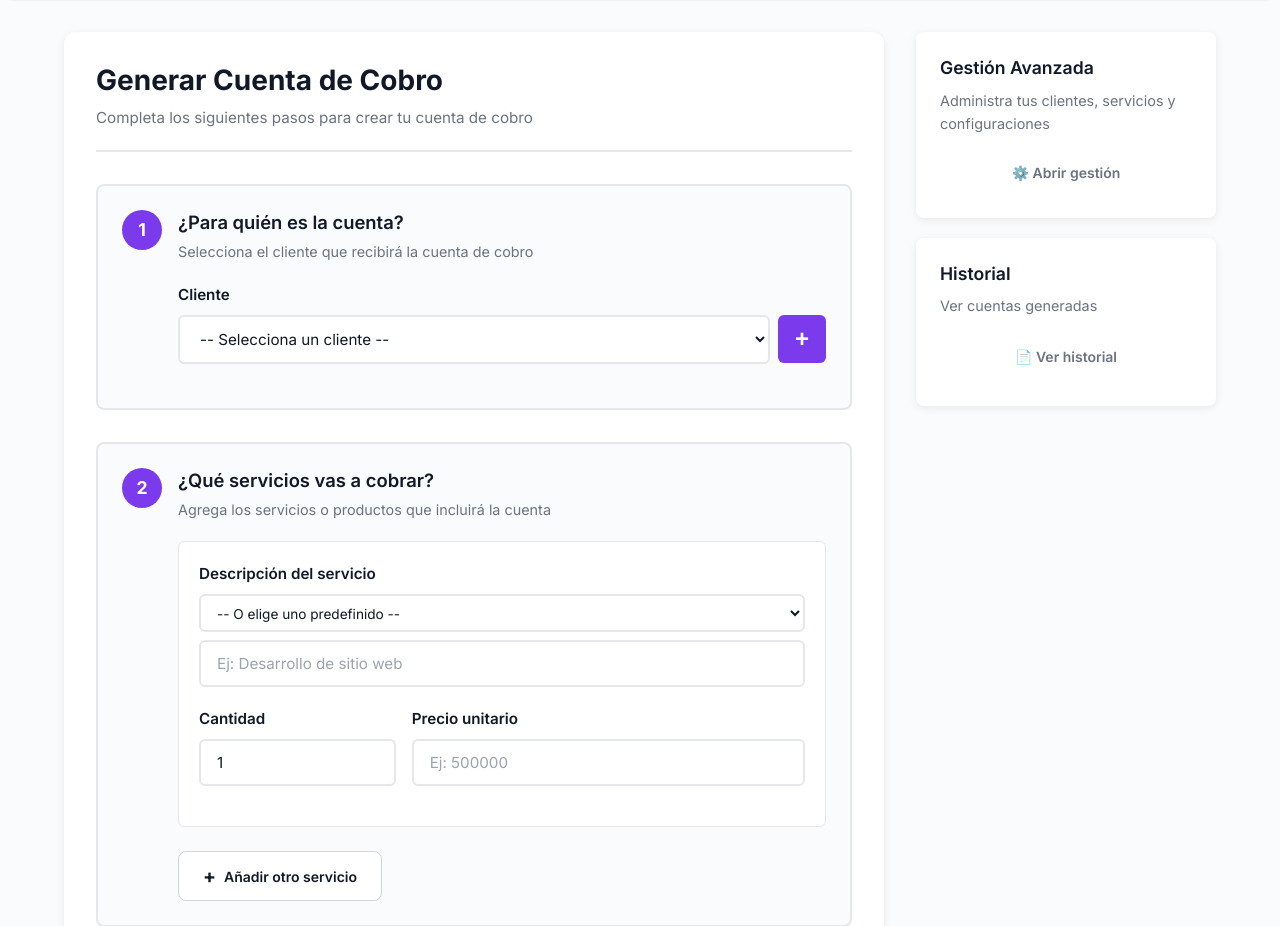
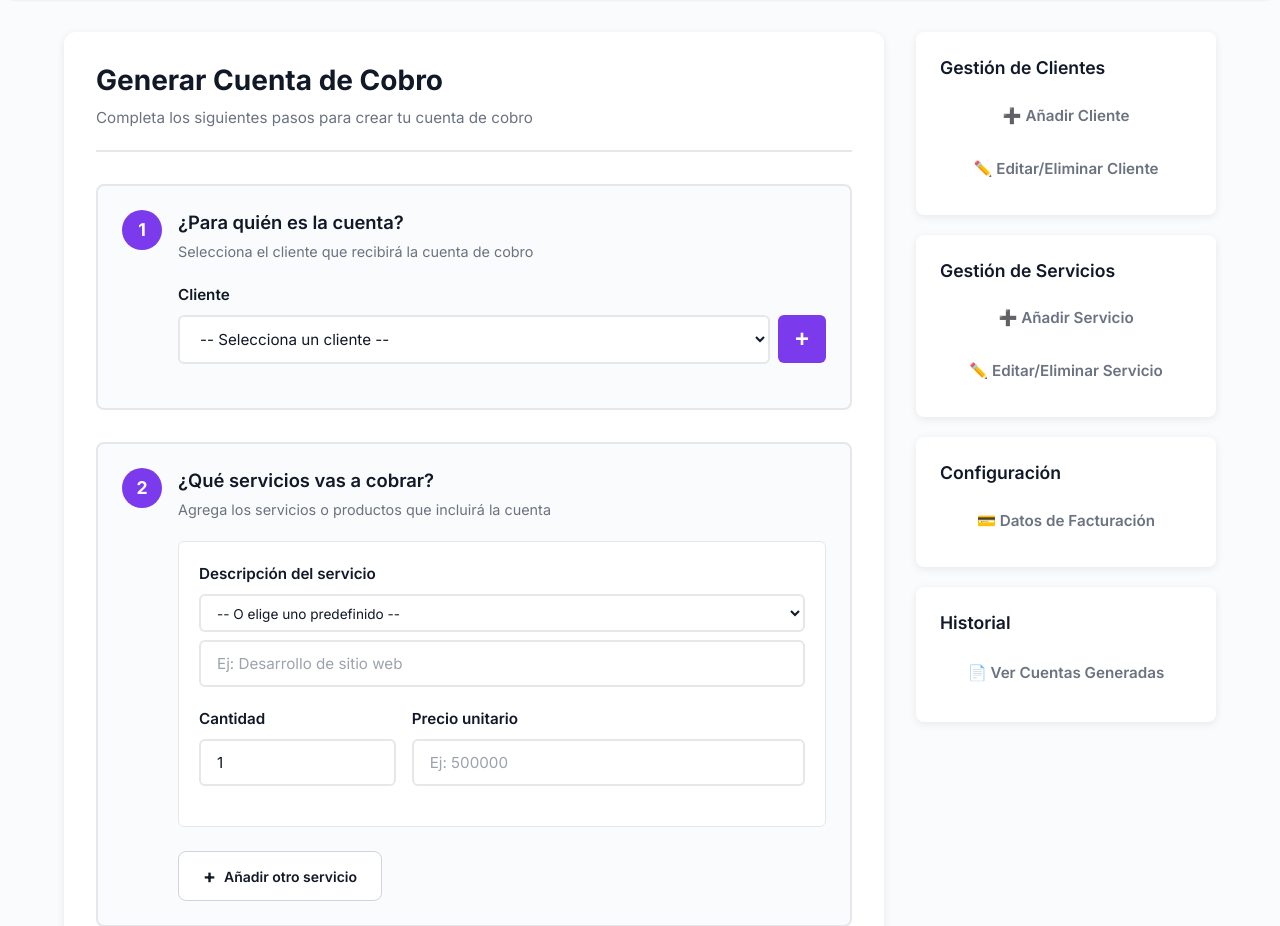
Before and after one commit to DTGrowthPartners/cobraflow, a FastAPI app: page /dashboard in a window 1280 px wide. Shown: the part 92-1018 px from the top of the page. Run offline with FastAPI, Linux system fonts and the light colour scheme; the visitor is signed in with stand-in values (Sample User, id 1); some libraries are stand-ins or nearby versions.

Commit message:
feat: expand dashboard sidebar with direct management options
- Replace collapsed "Gestión Avanzada" dropdown with expanded sidebar sections
- Add direct buttons for Client Management (Add/Edit)
- Add direct buttons for Service Management (Add/Edit)
- Add direct button for Billing Data configuration
- Add direct link to view generated invoices history
- Implement openManagementActionDirect() to open modal with pre-selected action
- Implement scrollToHistory() for smooth scrolling to history section
- Add CSS for sidebar-actions and sidebar-btn with hover effects
- Improve UX by making all management options immediately visible to users

🤖 Generated with [Claude Code](https://claude.com/claude-code)

Co-Authored-By: Claude Sonnet 4.5 <noreply@anthropic.com>

```diff
--- a/app-fastapi-backend/webapp/templates/dashboard.html
+++ b/app-fastapi-backend/webapp/templates/dashboard.html
@@ -225,22 +225,48 @@
             </form>
         </div>
 
-        <!-- UX CAMBIO: Sidebar simplificado (25%) - Solo gestión avanzada -->
+        <!-- UX CAMBIO: Sidebar con opciones expandidas -->
         <aside class="sidebar-simple desktop-only">
             <div class="sidebar-card">
-                <h3>Gestión Avanzada</h3>
-                <p class="sidebar-description">Administra tus clientes, servicios y configuraciones</p>
-                <button type="button" onclick="openManagementModal()" class="btn btn-ghost btn-block">
-                    ⚙️ Abrir gestión
-                </button>
+                <h3>Gestión de Clientes</h3>
+                <div class="sidebar-actions">
+                    <button type="button" onclick="openManagementActionDirect('add-client')" class="btn btn-ghost btn-block sidebar-btn">
+                        ➕ Añadir Cliente
+                    </button>
+                    <button type="button" onclick="openManagementActionDirect('edit-client')" class="btn btn-ghost btn-block sidebar-btn">
+                        ✏️ Editar/Eliminar Cliente
+                    </button>
+                </div>
+            </div>
+
+            <div class="sidebar-card">
+                <h3>Gestión de Servicios</h3>
+                <div class="sidebar-actions">
+                    <button type="button" onclick="openManagementActionDirect('add-service')" class="btn btn-ghost btn-block sidebar-btn">
+                        ➕ Añadir Servicio
+                    </button>
+                    <button type="button" onclick="openManagementActionDirect('edit-service')" class="btn btn-ghost btn-block sidebar-btn">
+                        ✏️ Editar/Eliminar Servicio
+                    </button>
+                </div>
+            </div>
+
+            <div class="sidebar-card">
+                <h3>Configuración</h3>
+                <div class="sidebar-actions">
+                    <button type="button" onclick="openManagementActionDirect('billing-data')" class="btn btn-ghost btn-block sidebar-btn">
+                        💳 Datos de Facturación
+                    </button>
+                </div>
             </div>
 
             <div class="sidebar-card">
                 <h3>Historial</h3>
-                <p class="sidebar-description">Ver cuentas generadas</p>
-                <a href="#historial" class="btn btn-ghost btn-block" onclick="scrollToHistory()">
-                    📄 Ver historial
-                </a>
+                <div class="sidebar-actions">
+                    <a href="#historial" class="btn btn-ghost btn-block sidebar-btn" onclick="scrollToHistory()">
+                        📄 Ver Cuentas Generadas
+                    </a>
+                </div>
             </div>
         </aside>
     </div>
@@ -841,6 +867,27 @@
     margin: 0 0 16px 0;
 }
 
+.sidebar-actions {
+    display: flex;
+    flex-direction: column;
+    gap: 8px;
+    margin-top: 12px;
+}
+
+.sidebar-btn {
+    text-align: left;
+    padding: 12px 16px;
+    font-size: 0.95rem;
+    transition: all 0.2s ease;
+    border: 1px solid transparent;
+}
+
+.sidebar-btn:hover {
+    background-color: var(--color-primary-light, #f0f9ff);
+    border-color: var(--color-primary, #005F99);
+    transform: translateX(4px);
+}
+
 /* === Add More Button === */
 .btn-add-more {
     display: inline-flex;
@@ -1614,6 +1661,22 @@ input#primary-color, input#secondary-color {
                 document.getElementById('billing-data-section').style.display = 'block';
                 loadBillingDataToModal();
                 break;
+        }
+    }
+
+    // Open management modal with a specific action pre-selected
+    function openManagementActionDirect(action) {
+        document.getElementById('management-modal').style.display = 'block';
+        document.getElementById('management-type').value = action;
+        handleManagementAction();
+        setupModalCloseHandlers('management-modal');
+    }
+
+    // Scroll to history section
+    function scrollToHistory() {
+        const historySection = document.getElementById('historial');
+        if (historySection) {
+            historySection.scrollIntoView({ behavior: 'smooth', block: 'start' });
         }
     }
 
```
